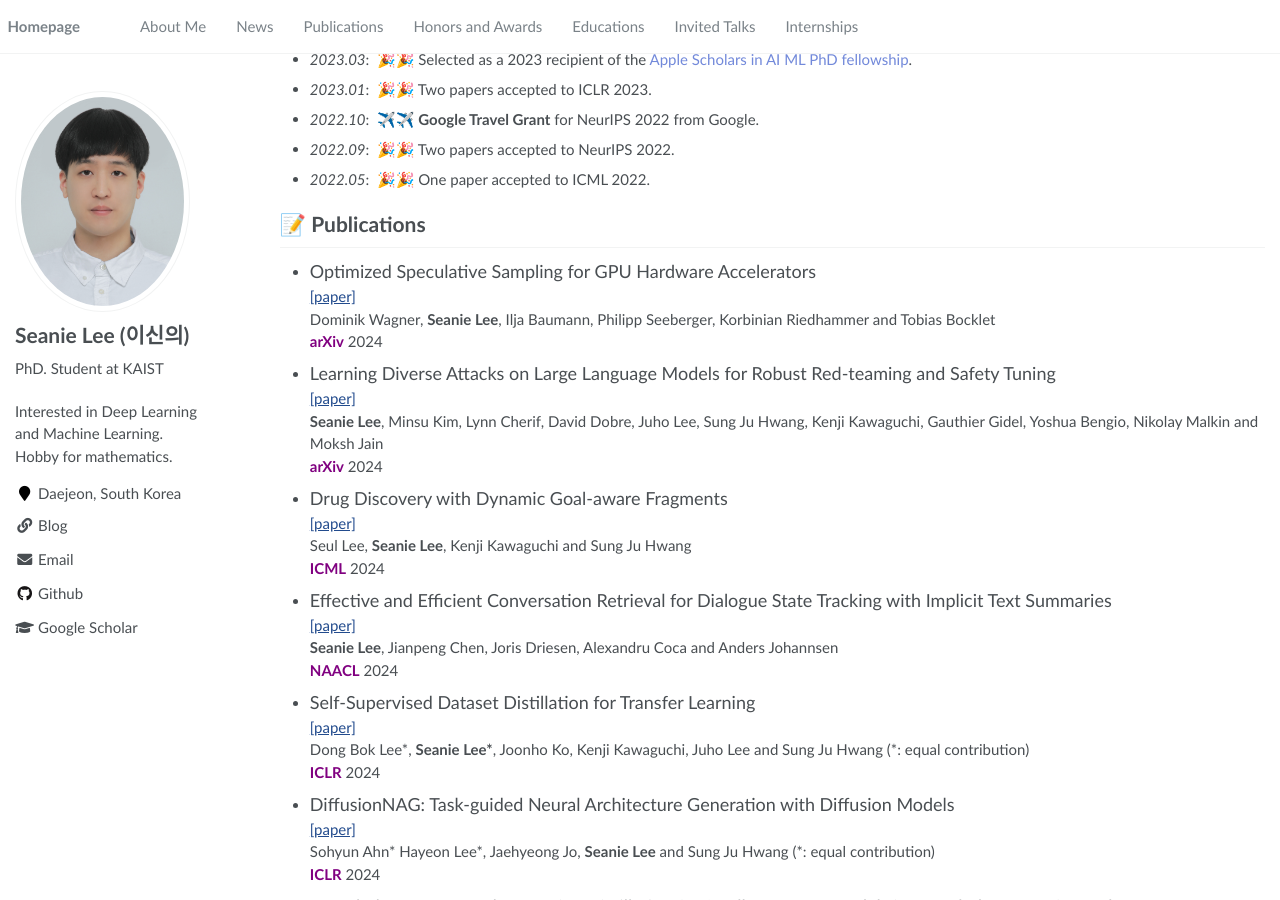
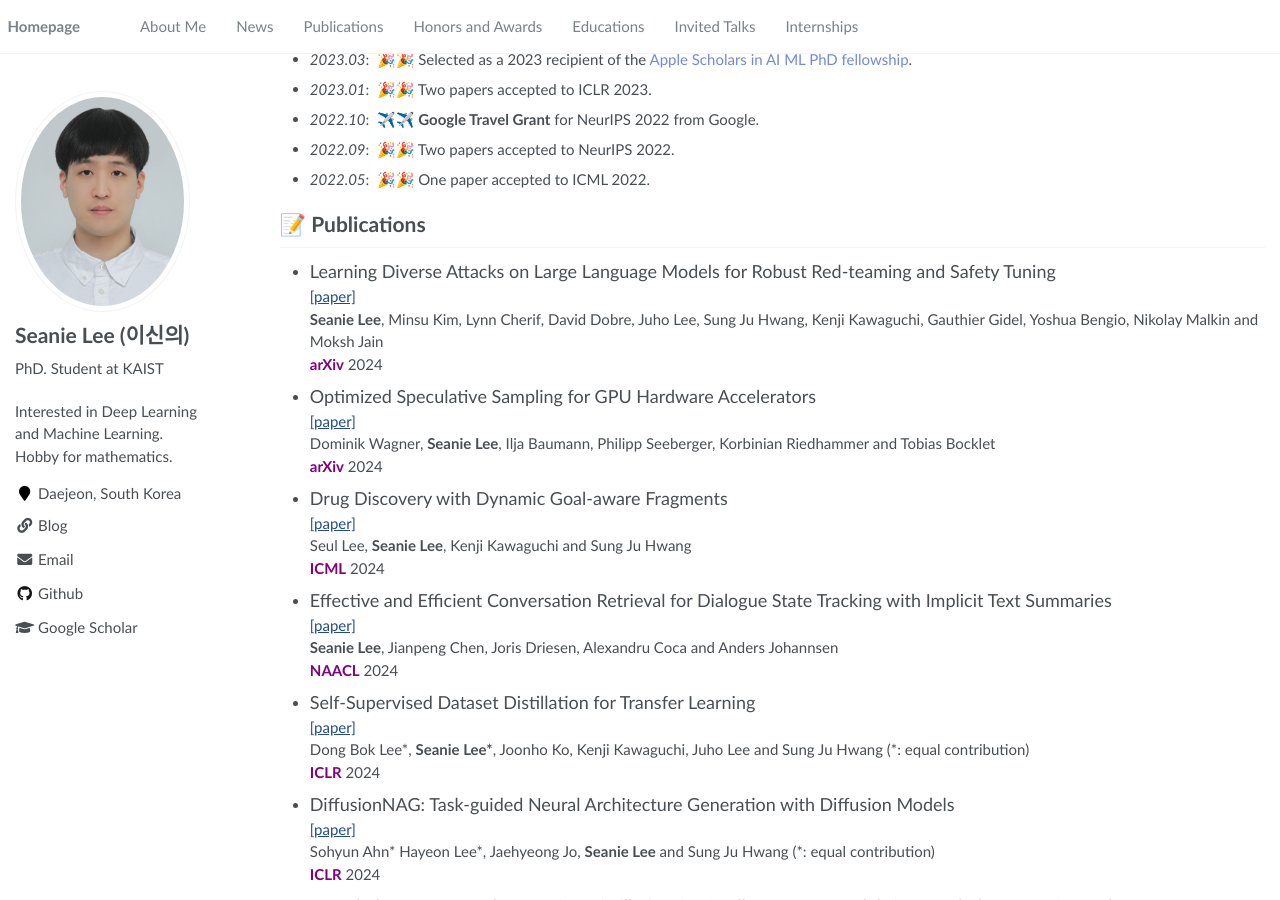
Before and after one commit to seanie12/seanie12.github.io, a Jekyll site: the page built from _pages/about.md, in a window 1280 px wide and 900 px high, scrolled down 344 px. Built offline with Jekyll 4.4.1, drawn with Linux system fonts in a browser that asks for light colours.

Commit message:
Update about.md

```diff
--- a/_pages/about.md
+++ b/_pages/about.md
@@ -36,14 +36,17 @@ I am a PhD student at <a href="https://www.mlai-kaist.com/" style="color: #7289d
 <!-- - *2022.02*: &nbsp;🎉🎉 Lorem ipsum dolor sit amet, consectetur adipiscing elit. Vivamus ornare aliquet ipsum, ac tempus justo dapibus sit amet.  -->
 
 # 📝 Publications
+- <font size="4">Learning Diverse Attacks on Large Language Models for Robust Red-teaming and Safety Tuning</font>
+[[paper]](https://arxiv.org/abs/2405.18540) \\
+**Seanie Lee**, Minsu Kim, Lynn Cherif, David Dobre, Juho Lee, Sung Ju Hwang, Kenji Kawaguchi, Gauthier Gidel, Yoshua Bengio, Nikolay Malkin and Moksh Jain  \\
+<span style="color:purple">**arXiv**</span> 2024
+
+
 - <font size="4">Optimized Speculative Sampling for GPU Hardware Accelerators</font>
 [[paper]](https://arxiv.org/abs/2406.11016) \\
 Dominik Wagner, **Seanie Lee**, Ilja Baumann, Philipp Seeberger, Korbinian Riedhammer and Tobias Bocklet \\
 <span style="color:purple">**arXiv**</span> 2024
-- <font size="4">Learning Diverse Attacks on Large Language Models for Robust Red-teaming and Safety Tuning</font>
-[[paper]](https://arxiv.org/abs/2405.18540) \\
-**Seanie Lee**, Minsu Kim, Lynn Cherif, David Dobre, Juho Lee, Sung Ju Hwang, Kenji Kawaguchi, Gauthier Gidel, Yoshua Bengio, Nikolay Malkin and Moksh Jain  \\
-<span style="color:purple">**arXiv**</span> 2024
+
 
 - <font size="4">Drug Discovery with Dynamic Goal-aware Fragments</font>
 [[paper]](https://arxiv.org/abs/2310.00841) \\
```
